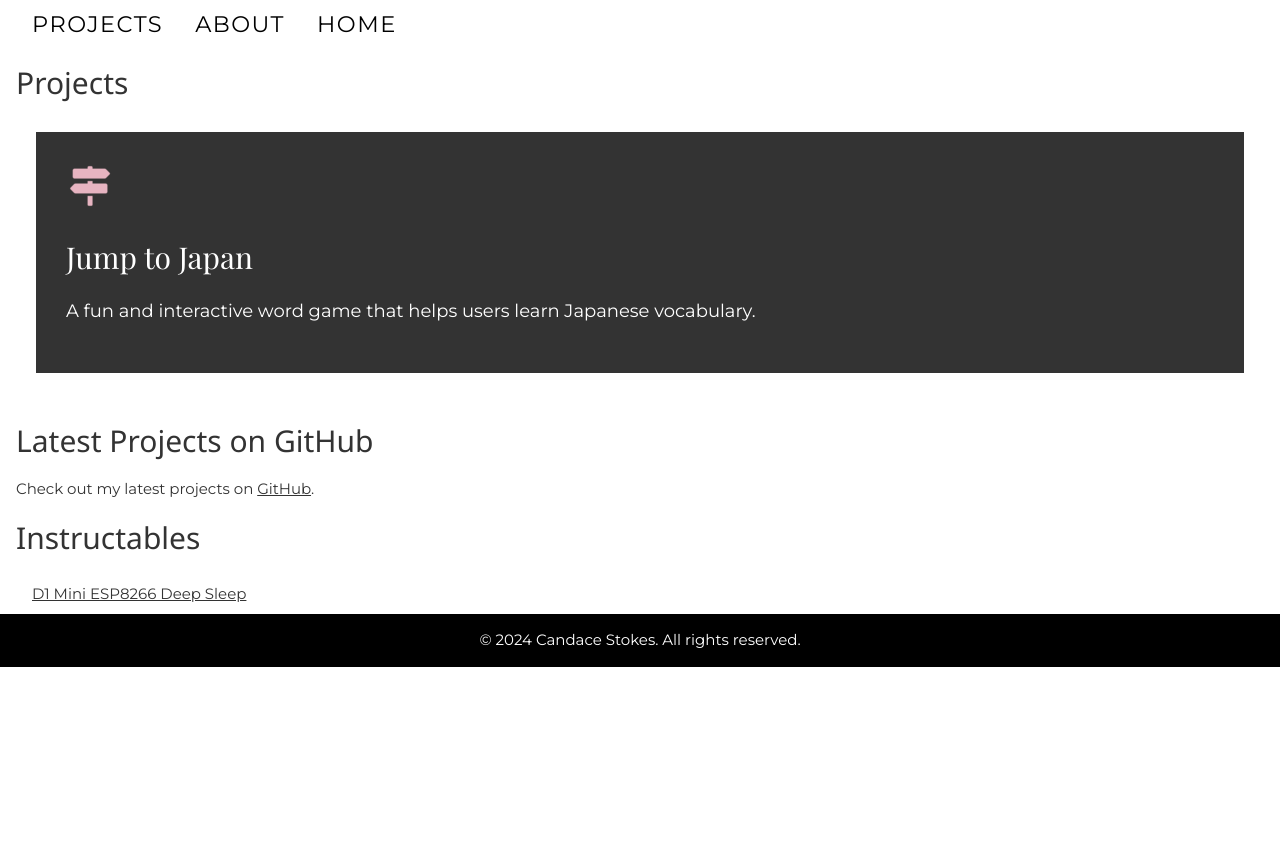
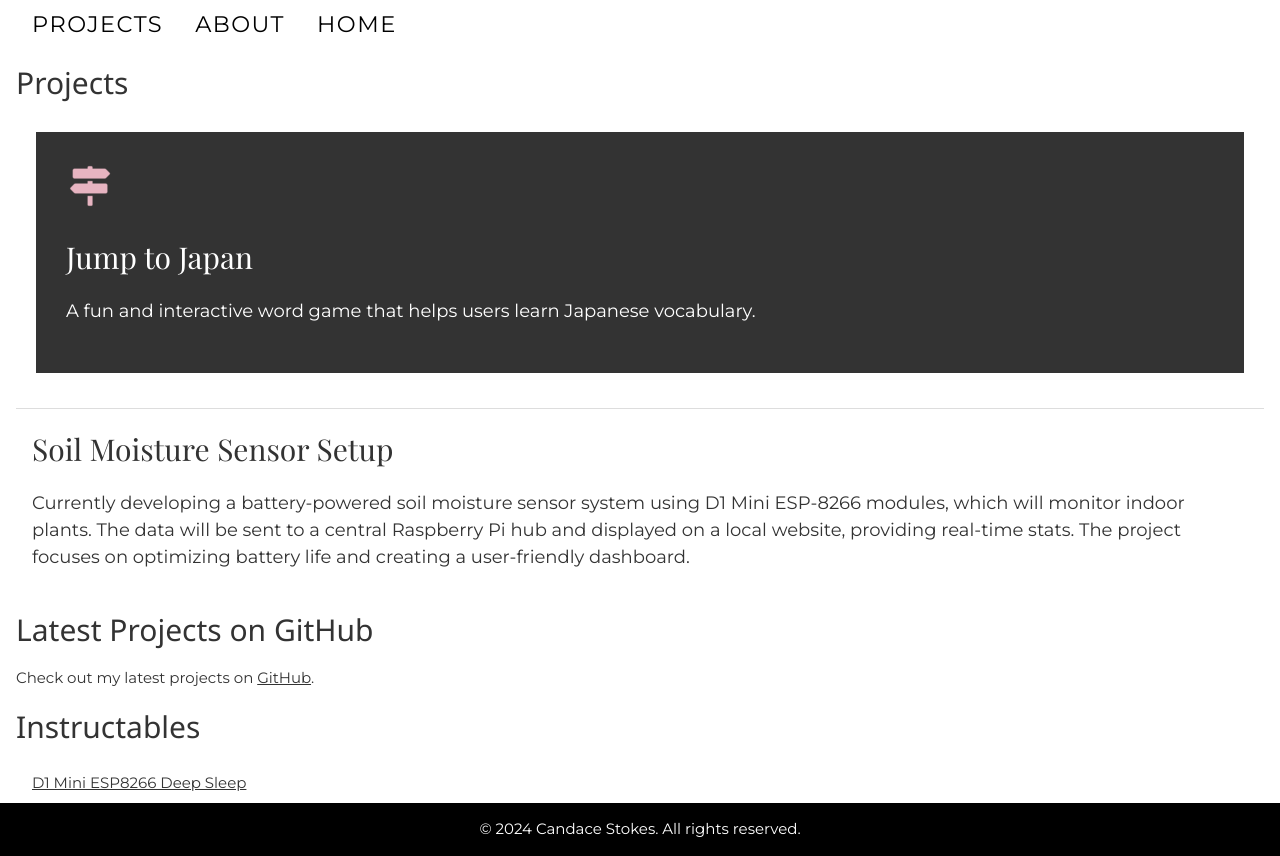
Before and after one commit to cblsaindon/candace-saindon-site, a plain HTML site: page projects.html in a window 1280 px wide. Before the commit the page ends 800 px from the top, so only its background shows below. Drawn offline with nearby package versions, Linux system fonts and the light colour scheme; a web font is replaced by a local one.

Commit message:
Add files via upload

```diff
--- a/projects.html
+++ b/projects.html
@@ -3,7 +3,7 @@
 <head>
   <meta charset="UTF-8">
   <meta name="viewport" content="width=device-width, initial-scale=1.0">
-  <title>Candace Saindon - Portfolio</title>
+  <title>Candace Stokes - Portfolio</title>
   <!-- Link to W3.CSS stylesheet -->
   <link rel="stylesheet" href="https://www.w3schools.com/w3css/4/w3.css">
   <!-- Link to your custom CSS stylesheet -->
@@ -36,6 +36,10 @@
           </a>
         </li>
         <!-- Add links to your other featured projects here -->
+        <li>
+          <h3 class="project-title">Soil Moisture Sensor Setup</h3>
+          <p class="project-description">Currently developing a battery-powered soil moisture sensor system using D1 Mini ESP-8266 modules, which will monitor indoor plants. The data will be sent to a central Raspberry Pi hub and displayed on a local website, providing real-time stats. The project focuses on optimizing battery life and creating a user-friendly dashboard.</p>
+        </li>
       </ul>
     </section>
 
```
